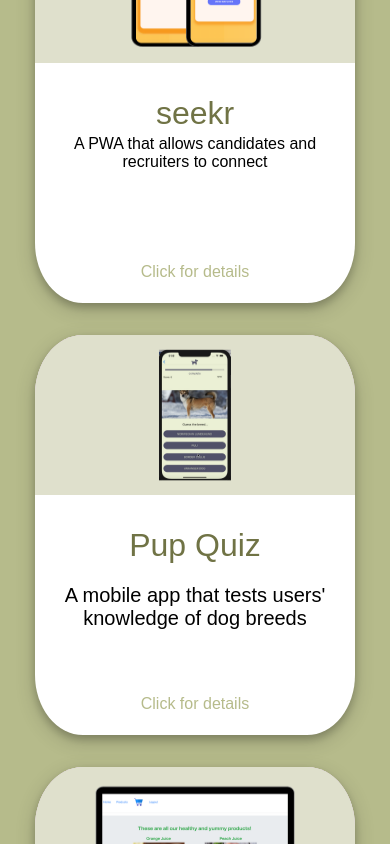
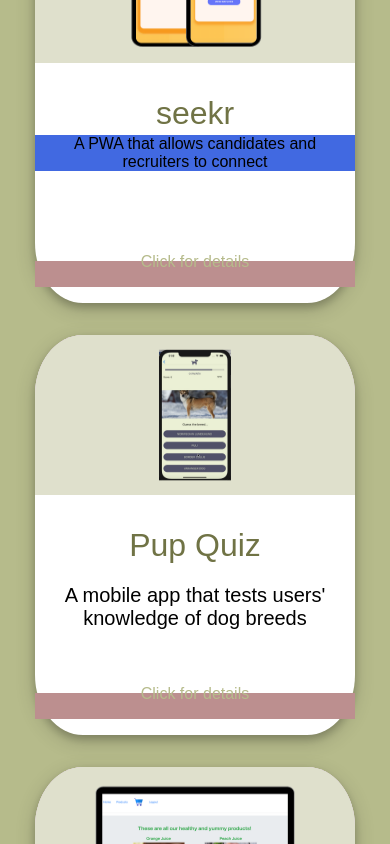
Before and after one commit to mackenziekroon/portfolio-new, a React (Create React App) app: page / in a window 390 px wide. Shown: the part 1180-2024 px from the top of the page. Built offline with nearby package versions, Linux system fonts and the light colour scheme.

Commit message:
mobile try

```diff
--- a/src/App.css
+++ b/src/App.css
@@ -236,7 +236,8 @@ button {
 @media only screen and (max-width: 1024px) {
   .card-detail-btn {
     height: 10px;
-    padding-bottom: 2%;
+    padding-bottom: 5%;
+    background-color: rosybrown;
   }
 }
 
@@ -253,6 +254,7 @@ button {
     font-size: medium;
     margin-top: 1%;
     margin-bottom: 3%;
+    background-color: royalblue;
   }
 }
 
@@ -455,6 +457,7 @@ button {
   align-items: center;
   padding: 1%;
   /* margin-left: 1%; */
+  background-color: lightseagreen;
 }
 
 @media only screen and (max-width: 1024px) {
```
